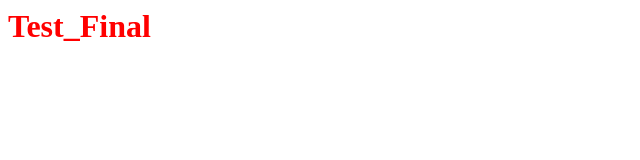
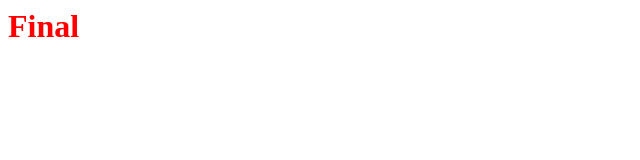
Before and after one commit to VasiliyGryaznoy/Jenkins, a plain HTML site: page index.html in a window 1280 px wide. Shown: the whole page, without its empty margins (0-640 px from the left). Drawn offline with Linux system fonts and the light colour scheme.

Commit message:
asdasdas

```diff
--- a/index.html
+++ b/index.html
@@ -1 +1 @@
-<h1 style="color: red;">Test_Final</h1>
+<h1 style="color: red;">Final</h1>
```
